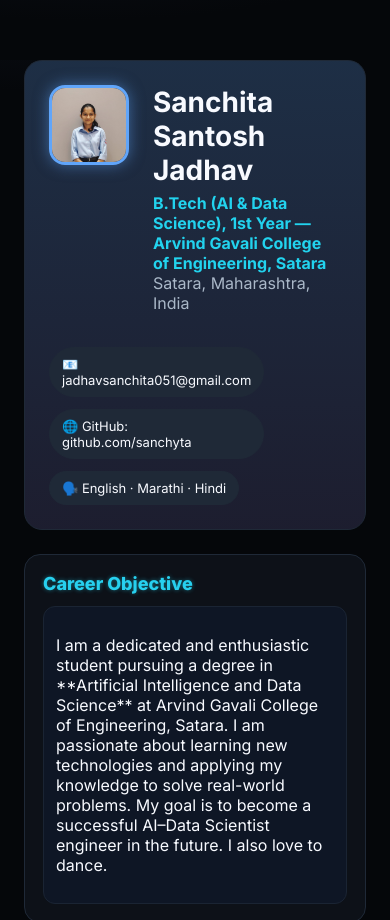
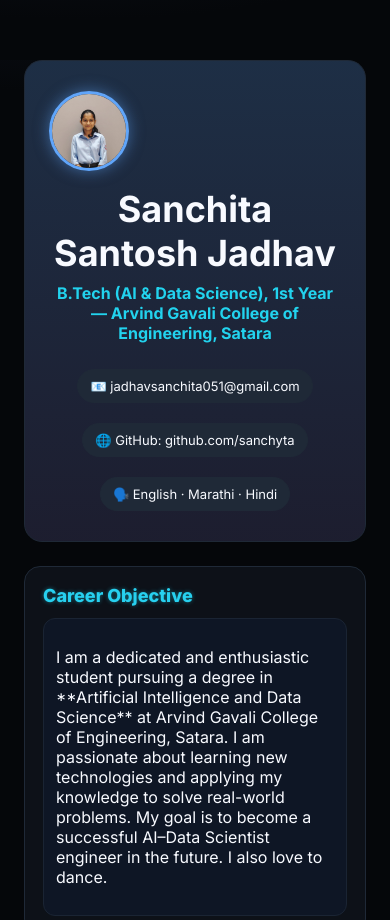
Before and after one commit to sanchyta/sanchita-resume, a plain HTML site: page index.html in a window 390 px wide. Shown: the top 920 px of the page. Drawn offline with Linux system fonts and the light colour scheme.

Commit message:
index.html
Updated the resume layout and styles for improved presentation and responsiveness.

```diff
--- a/index.html
+++ b/index.html
@@ -10,8 +10,8 @@
     <style>
         :root{
             /* Core Theme Colors */
-            --bg:#05070a; /* Darker Background */
-            --card:#0d1118; /* Darker Card */
+            --bg:#05070a;
+            --card:#0d1118;
             --text:#f8faff;
             --muted:#aab8c8;
             --border:#1f2937;
@@ -53,24 +53,58 @@
             80% { opacity: 1; transform: scale(1.05); }
             100% { transform: scale(1); }
         }
-        /* New: Header Pulse */
         @keyframes headerPulse {
             0%, 100% { color: var(--blue-acc); text-shadow: none; }
             50% { color: var(--cyan-acc); text-shadow: 0 0 5px rgba(34, 211, 238, 0.5); }
         }
         /* ============================ */
 
+        /* === Header Layout Revisions: Centered and Horizontal === */
         header{
-            display:grid; grid-template-columns:120px 1fr auto; gap:24px; align-items:center;
+            display:flex;
+            flex-direction: column;
+            align-items:center;
+            text-align: center;
+            gap:16px;
+
             background:linear-gradient(180deg, rgba(96,165,250,.2), rgba(167,139,250,.1)), var(--card);
-            border:1px solid var(--border); border-radius:18px; padding:24px;
+            border:1px solid var(--border); border-radius:18px; padding:30px 24px;
             animation: fadeIn 0.8s ease-out;
         }
-        .avatar{width:120px; height:120px; border-radius:16px; overflow:hidden; border:3px solid var(--blue-acc); box-shadow: 0 0 15px rgba(96, 165, 250, 0.5);}
+        .avatar{
+            width:120px; height:120px; border-radius:50%;
+            overflow:hidden;
+            border:3px solid var(--blue-acc);
+            box-shadow: 0 0 15px rgba(96, 165, 250, 0.5);
+        }
         .avatar img{width:100%; height:100%; object-fit:cover}
-        .title h1{margin:0; font-size:28px;}
-        .title .role{color:var(--cyan-acc); margin-top:6px; font-weight: 700;}
-        .contact{display:flex; gap:12px; flex-wrap:wrap; justify-self:end}
+
+        .title {
+            width: 100%;
+        }
+        .title h1{
+            margin:0;
+            font-size:36px;
+            margin-bottom: 8px;
+        }
+        .title .role{
+            color:var(--cyan-acc);
+            margin-top:0;
+            font-weight: 700;
+            font-size: 16px;
+        }
+        .title .muted {
+            font-size: 14px;
+            margin-bottom: 15px; /* Space above contact chips */
+        }
+        /* Contact details arranged horizontally in one line */
+        .contact{
+            display:flex;
+            gap:20px;
+            flex-wrap:wrap;
+            justify-content:center;
+        }
+        /* === End Header Layout Revisions === */
 
         /* Interactive Contact Chip */
         .chip{
@@ -105,7 +139,7 @@
 
         .card:hover {
             transform: translateY(-5px);
-            box-shadow: 0 15px 40px rgba(96, 165, 250, 0.15); /* Stronger glow shadow */
+            box-shadow: 0 15px 40px rgba(96, 165, 250, 0.15);
             border-color: var(--purple-acc);
         }
 
@@ -114,14 +148,14 @@
             margin:0 0 12px;
             font-size:18px;
             color: var(--blue-acc);
-            animation: headerPulse 3s infinite alternate; /* Pulsing effect */
+            animation: headerPulse 3s infinite alternate;
             font-weight: 800;
         }
         .card p strong, .card .row strong {
             transition: color 0.3s ease;
         }
         .card:hover p strong, .card:hover .row strong {
-            color: var(--green-acc); /* Key text color change on card hover */
+            color: var(--green-acc);
         }
 
         .section{display:grid; gap:12px}
@@ -144,7 +178,7 @@
             left: 0;
             width: 100%;
             height: 100%;
-            background: rgba(96, 165, 250, 0.15); /* Light blue wipe background */
+            background: rgba(96, 165, 250, 0.15);
             transform: scaleX(0);
             transform-origin: left;
             transition: transform 0.3s ease;
@@ -152,11 +186,11 @@
         }
         .item:hover {
             border-color: var(--blue-acc);
-            box-shadow: 0 0 15px rgba(96, 165, 250, 0.5); /* Item glow */
+            box-shadow: 0 0 15px rgba(96, 165, 250, 0.5);
             transform: translateX(5px);
         }
         .item:hover::before {
-            transform: scaleX(1); /* Wipe effect */
+            transform: scaleX(1);
         }
 
 
@@ -176,7 +210,7 @@
         .tag:nth-child(3) { background: linear-gradient(90deg, #10b981, #34d399); border-color: #34d399; animation-delay: 0.8s; }
         .tag:nth-child(4) { background: linear-gradient(90deg, #06b6d4, #22d3ee); border-color: #22d3ee; animation-delay: 0.9s; }
         .tag:nth-child(5) { background: linear-gradient(90deg, #f59e0b, #fbbf24); border-color: #fbbf24; animation-delay: 1.0s; }
-        .tag:hover { transform: scale(1.1); box-shadow: 0 0 10px rgba(255, 255, 255, 0.3); } /* Tag hover glow */
+        .tag:hover { transform: scale(1.1); box-shadow: 0 0 10px rgba(255, 255, 255, 0.3); }
 
         /* Progress Bar Styling and Animation (Intensified) */
         .bar{height:10px; border-radius:999px; background:#0c1422; border:1px solid #172032; overflow:hidden}
@@ -187,7 +221,7 @@
             background-size: 400% 100%;
             width:var(--w);
             transition: width 1.5s cubic-bezier(0.25, 1, 0.5, 1);
-            animation: pulseGradient 4s linear infinite; /* Faster pulse */
+            animation: pulseGradient 4s linear infinite;
         }
 
         @media (max-width: 860px){
@@ -210,8 +244,7 @@
             <div class="title">
                 <h1>Sanchita Santosh Jadhav</h1>
                 <div class="role">B.Tech (AI & Data Science), 1st Year — Arvind Gavali College of Engineering, Satara</div>
-                <div class="muted">Satara, Maharashtra, India</div>
-            </div>
+                </div>
             <div class="contact">
                 <span class="chip">📧 jadhavsanchita051@gmail.com</span>
                 <span class="chip">🌐 GitHub: github.com/sanchyta</span>
```
